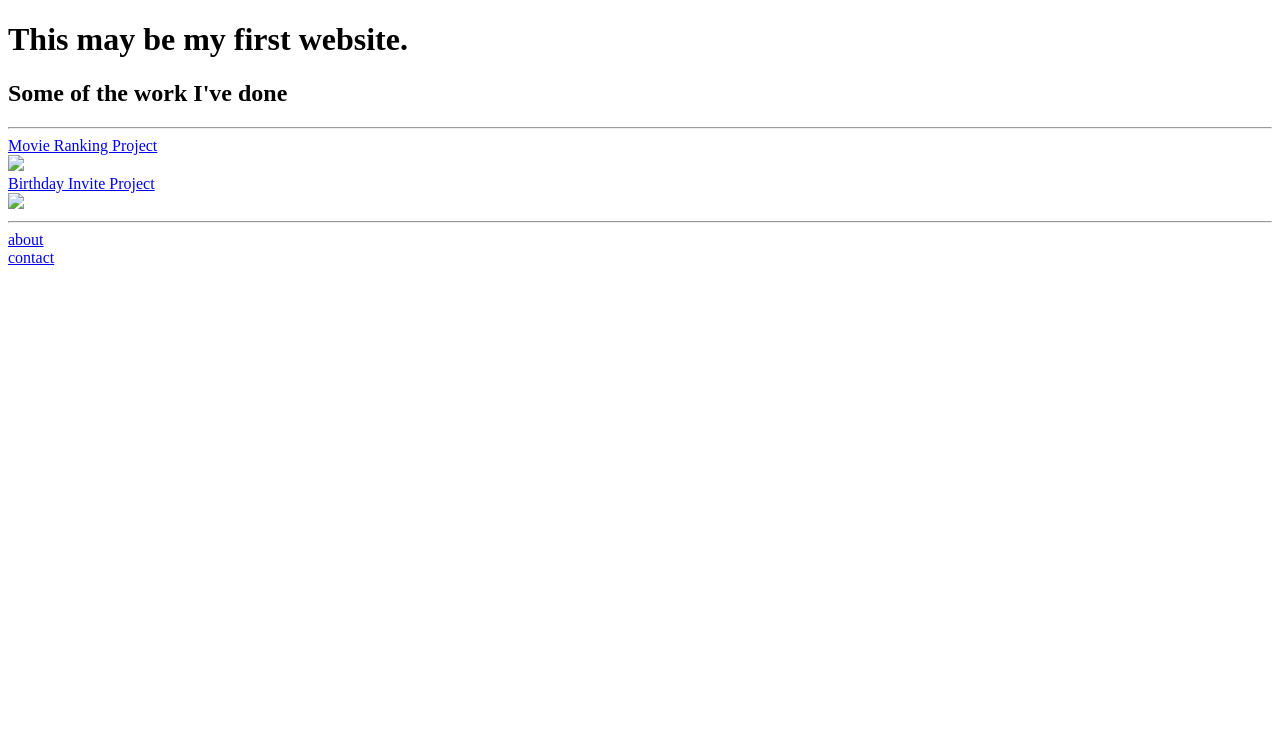
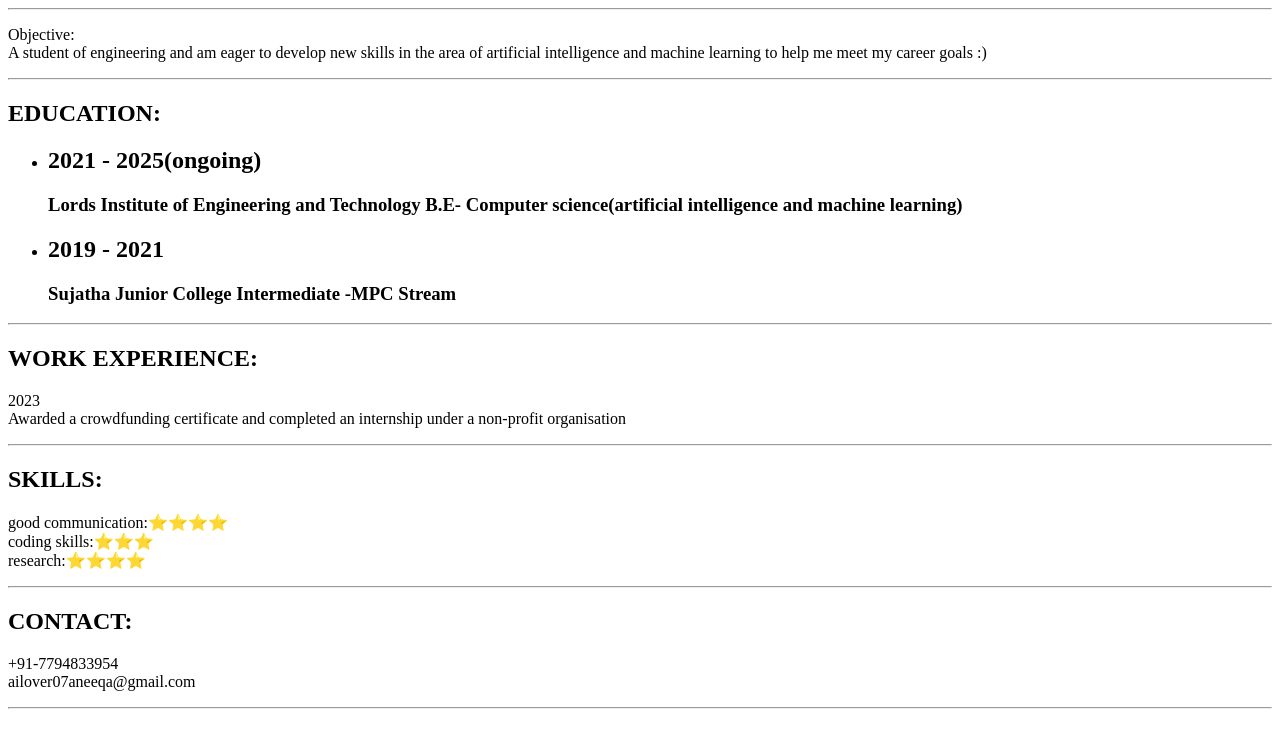
Before and after one commit to Aneeqa9007/html-portfolio, a plain HTML site: page index.html in a window 1280 px wide. Drawn offline with Linux system fonts and the light colour scheme.

Commit message:
Add files via upload

```diff
--- a/index.html
+++ b/index.html
@@ -1,37 +1,49 @@
-<!-- TODO 1: Create the HTML Boilerplate -->
-<!DOCTYPE html>
-<html lang="en">
+<html>
+    <!DOCTYPE HTML>
+     <meta charset="UTF-8">
+<head lang="en">
+  <title>My Resume</title>
+</head>
+<hr/>
+<body>
+    <p>
+        Objective:<br/>
+        A student of engineering and am eager
+        to develop new skills in the area of artificial intelligence
+        and machine learning to help me meet my career goals :)
+    </p>
+    <hr/>
+ <h2>EDUCATION:</h2>
+    <ul>
+      <li><h2>2021 - 2025(ongoing)</h2></li>
+      <h3>Lords Institute of Engineering and
+        Technology
+        B.E- Computer science(artificial
+        intelligence and machine learning)</h3>
+      <li><h2>2019 - 2021</h2></li>
+      <h3>Sujatha Junior College
+        Intermediate -MPC Stream</h3>
+    </ul>
 
-<head>
-    <meta charset="UTF-8">
-    <title>Aneeqa's Portfolio 😊🥀</title>
-</head>
-
-<body>
-    <h1>This may be my first website. </h1>
-    <h2>Some of the work I've done</h2>
-    <hr/>
-    <a href="./public/movie-ranking.html">Movie Ranking Project</a><br/>
-    <img src="./assets/images/Screenshot 2023-07-03 232413.png" height="190"/><br/>
-    <a href="./public/birthday-invite.html">Birthday Invite Project</a><br/>
-
-    <img src="./assets/images/Screenshot 2023-07-03 233451.png" height="180"/>
-    <hr/>
-    <a href="./public/about.html">about</a> <br/>
-    <a href="./public/contact.html">contact</a>
+ <hr/>
+ <h2>WORK EXPERIENCE:</h2>
+  <p>2023<br/>Awarded a crowdfunding certificate and
+    completed an internship under a non-profit organisation
+  </p>
+  <hr/>
+  <h2>SKILLS:</h2>
+  <p>
+    good communication:⭐⭐⭐⭐<br/>
+    coding skills:⭐⭐⭐<br/>
+    research:⭐⭐⭐⭐
+  </p>
+  <hr/>
+  <h2>CONTACT:</h2>
+  <p>
+    +91-7794833954<br/>
+    ailover07aneeqa@gmail.com
+  </p>
+ <hr/>
 
 </body>
 </html>
-<!-- TODO 2: Add Your previous projects' HTML into the public folder -->
-
-<!-- TODO 3: Take screenshots of your project previews and add the images to the images folder -->
-
-<!-- TODO 4: Add titles/subtitles etc. -->
-
-<!-- TODO 5: Add a link to the project pages -->
-
-<!-- TODO 6: Add images to show the project previews
-HINT for TODO 6: You can use the height attribute set to 200 to make the image smaller:
-https://developer.mozilla.org/en-US/docs/Web/HTML/Element/img#attr-height -->
-
-<!-- TODO 7: Add the Contact Me and About Me page links -->
```
